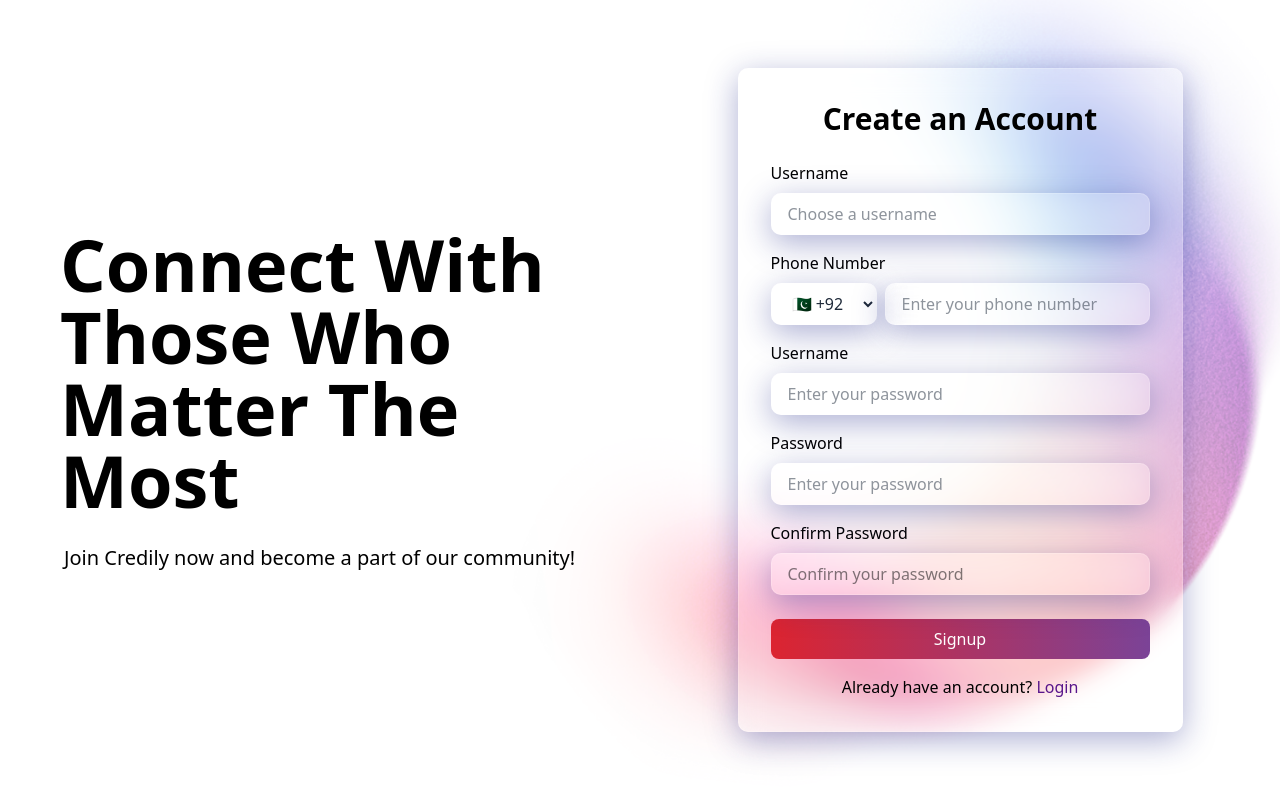
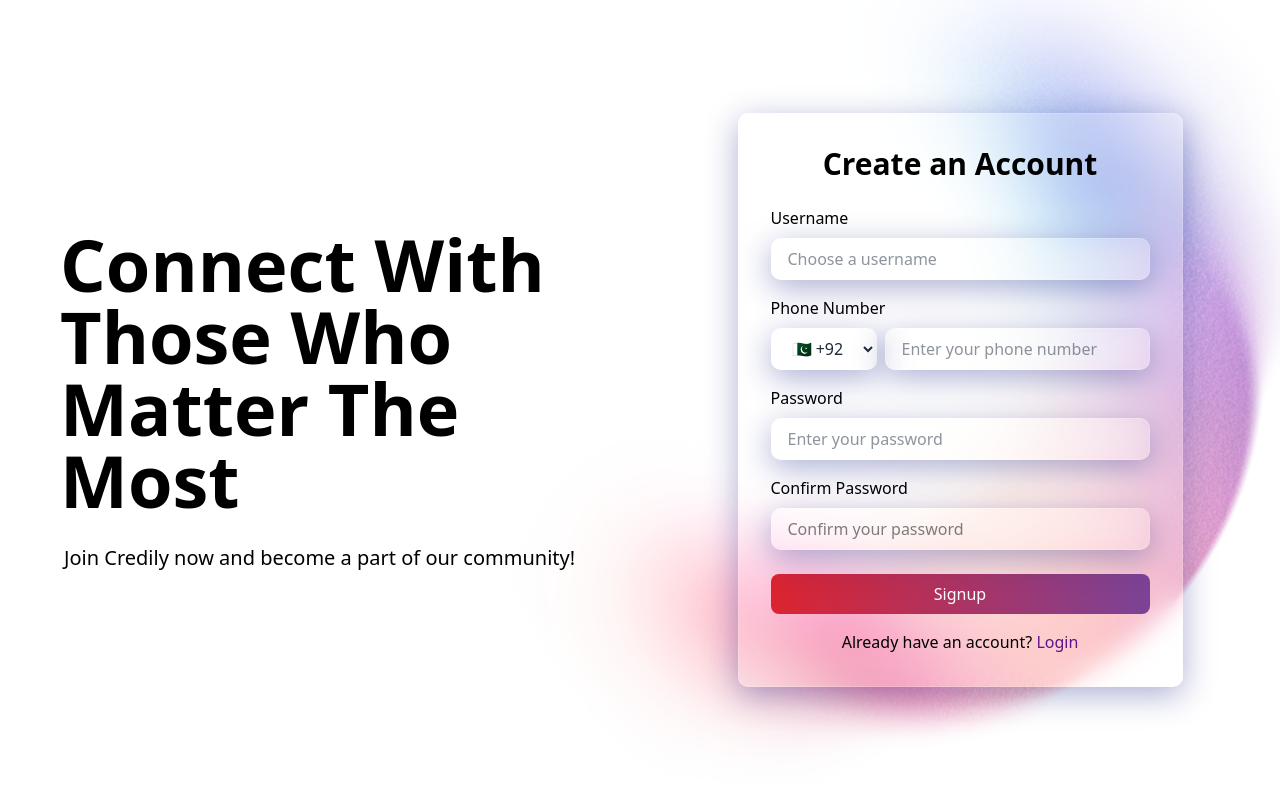
Before and after one commit to Fawwad795/Credily-App, a React (Vite) app in the folder frontend/: page /signup in a window 1280 px wide. Built offline with nearby package versions, Linux system fonts and the light colour scheme.

Commit message:
removed extra username field

```diff
--- a/frontend/src/pages/Signup.jsx
+++ b/frontend/src/pages/Signup.jsx
@@ -175,20 +175,7 @@ const Signup = () => {
               />
             </div>
           </div>
-          <div className="mb-4">
-            <label className="block text-black font-medium mb-2">
-              Username
-            </label>
-            <input
-              type="username"
-              value={username}
-              onChange={(e) => setUsername(e.target.value)}
-              required
-              disabled={loading}
-              className="w-full px-4 py-2 border glass rounded-lg text-gray-800 focus:outline-none focus:ring-2 focus:ring-teal-400"
-              placeholder="Enter your password"
-            />
-          </div>
+
 
           <div className="mb-4">
             <label className="block text-black font-medium mb-2">
```
